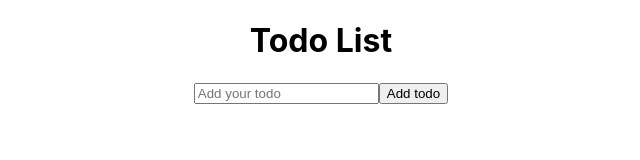
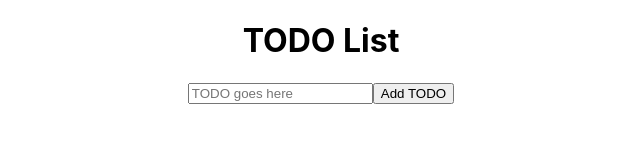
Before and after one commit to Amirali-Khamseh/React-todo, a React (Create React App) app: page / in a window 1280 px wide. Shown: the top 160 px of the page, without its empty margins (319-959 px from the left). Built offline with nearby package versions, Linux system fonts and the light colour scheme.

Commit message:
Code has been refactored

```diff
--- a/src/App.js
+++ b/src/App.js
@@ -1,75 +1,85 @@
-import { useState } from "react";
+import React, { useState } from 'react'
 
-function App() {
-const [newTodo,setNewTodo]=useState('');
-const [todos,SetTodos] = useState([]);
-const [editStatus,setEditStatus] = useState(true);
-const addItem = ()=>{
+
+export default function App() {
+  //States decleration
+  const [newTodo, setNewTodo] = useState('');
+  const [todoList, SetTodoList] = useState([]);
+  const [editMode,setEditMode] =useState(false)
+  //Adding an Item to the list
+  const addItem = () => {
     if(!newTodo){
-    alert('Enter the valid todo !!!');
-    return;
+      alert('Enter the valid Todo !!!')
     }
-  const item = {
-    id:Math.floor(Math.random()*10000),
-    value:newTodo
+    const todo = {
+      id: Math.floor(Math.random() * 10000),
+      value: newTodo,
     }
-  SetTodos(oldList=>[...oldList,item]);
+    SetTodoList(prev => [...prev, todo]);
     setNewTodo('');
-  console.log(todos)
   }
- function deleteItem(id){
-  SetTodos(todos.filter(todo=>todo.id!=id))
+  //Removing the list item based on its id
+  const deleteItem = (id)=>{
+    SetTodoList(todoList.filter(todo=>todo.id!==id))
+    setEditMode(false);
+    setNewTodo('');
   }
- function editMode(id){
-  todos.forEach(item => {
-    if(item.id===id){
-      setNewTodo(item.value);
-      setEditStatus(false);
-    }})
+  //Edit mode
+  const editModehandler = (todo)=>{
+    setNewTodo(todo);
+    setEditMode(true);
   }
- const addEditedTodo = (id)=>{
+  //Add edited item
+  const AddEdited = (id)=>{
     deleteItem(id);
-  SetTodos(prevTodos => {
-    return [...prevTodos,{id,value:newTodo}]
+    SetTodoList(prevTodos=>{
+      return [...prevTodos,{id,value:newTodo}];
     })
     setNewTodo('');
-  setEditStatus(true);
-
+    setEditMode(false)
   }
   return (
-    <div className="App">
-      <h1>Todo List</h1>
+    <div className='App'>
+      <h1>TODO List</h1>
       <input
         type="text"
-      placeholder="Add your todo"
+        placeholder='TODO goes here'
         value={newTodo}
-      onChange={e=>setNewTodo(e.target.value)}  />
-     {editStatus&&<button onClick={addItem}>Add todo</button>}
+        onChange={e => setNewTodo(e.target.value)}
+      />
+      {!editMode &&
+        <button
+          onClick={addItem}
+        >
+          Add TODO
+        </button>
+      }
+
+
       <ul>
-        {todos.map(item=>{
-          return (
-            <li key={item.id}>
-              {item.value}
-              <button
-               style={{background:'red', color:'white',border:'unset'}}
-               onClick={()=>deleteItem(item.id)}>
+        {todoList.map(todo => {
+        return(
+                <li key={todo.id}>
+                  {todo.value}
+                  {!editMode ?
+                  <button style={{background:'blue', color:'white',border:'unset'}}
+                  onClick={()=>editModehandler(todo.value)}
+                  >
+                    Edit
+                  </button> :
+                  <button style={{background:'blue', color:'white',border:'unset'}}
+                  onClick={()=>AddEdited(todo.id)}
+                  >
+                    Add Edited item
+                  </button> }
+                  <button style={{background:'red', color:'white',border:'unset'}}
+                  onClick={()=>deleteItem(todo.id)}>
                     Delete
                   </button>
-              {editStatus ?  <button
-               style={{background:'blue', color:'white',border:'unset'}}
-               onClick={()=>editMode(item.id)}>
-                Edit
-              </button>:  <button
-               style={{background:'blue', color:'white',border:'unset'}}
-               onClick={()=>addEditedTodo(item.id)}>
-                Add edited item
-              </button>}
-
-            </li>)
+                </li>
+              )
         })}
       </ul>
     </div>
-  );
+  )
 }
-
-export default App;
```
Lines whose indentation alone changed are shown as unchanged.
